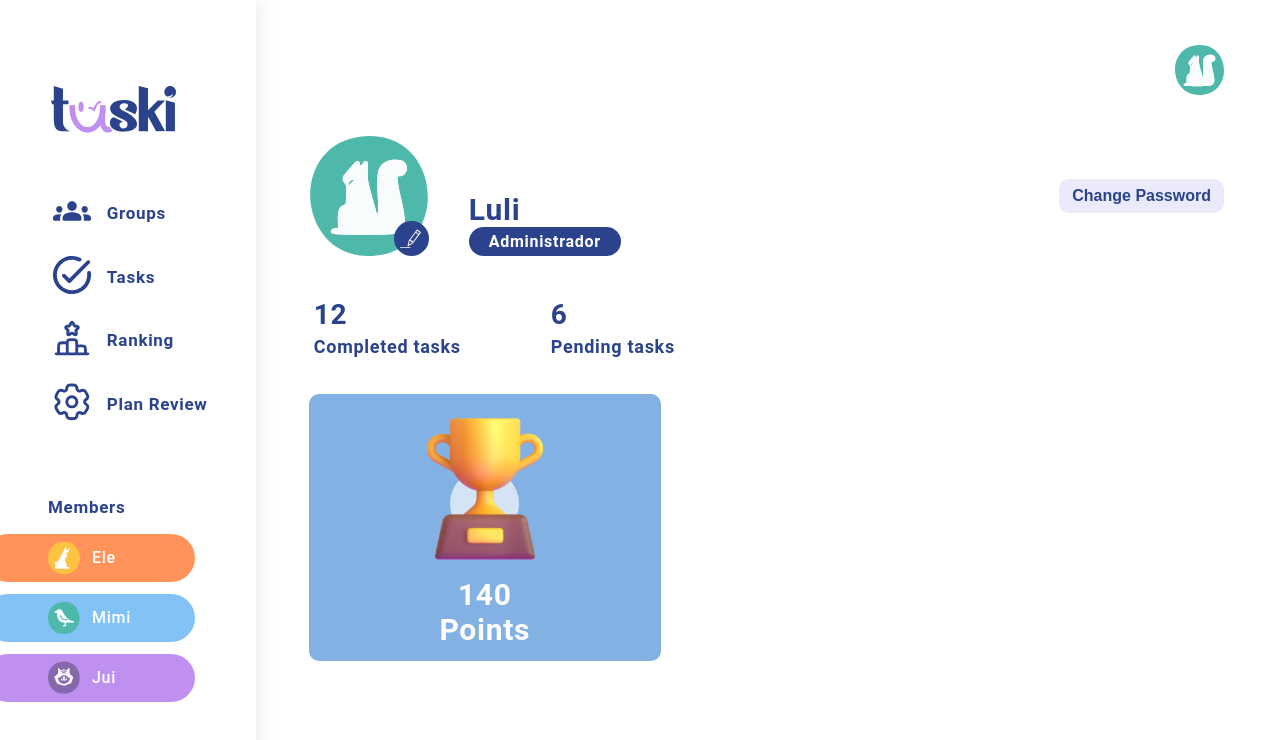
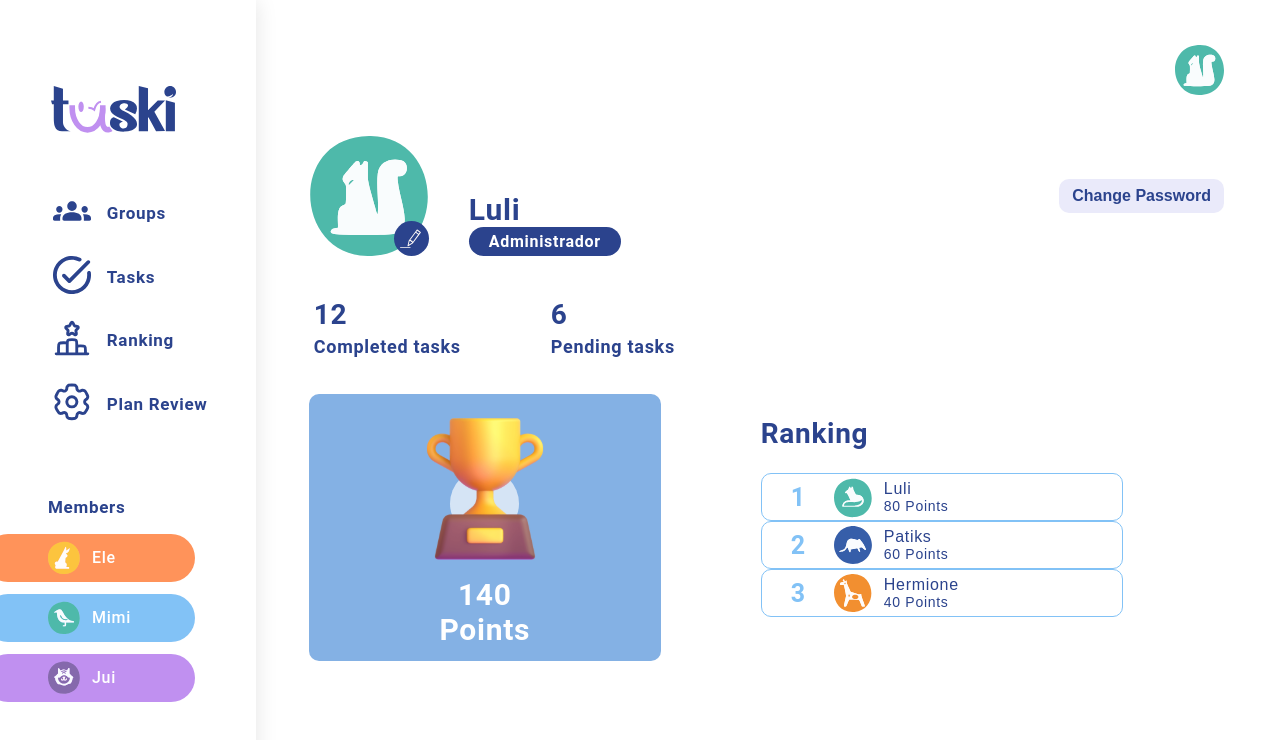
Before and after one commit to NikSala10/TaskiProject, a React (Vite) app: page /profile in a window 1280 px wide. Shown: the top 740 px of the page. Built offline with nearby package versions, Linux system fonts and the light colour scheme.

Commit message:
style(pages/profile): add CSS styles for Profile page

```diff
--- a/src/pages/Profile/Profile.tsx
+++ b/src/pages/Profile/Profile.tsx
@@ -1,6 +1,7 @@
 import Trophy from "../../assets/Trophy.svg"
 import "./profile.css";
 import { useSetPageInfo } from "../../hook/UseSetPage";
+import AvatarWithName from "../../components/AvatarWithName/AvatarWithName";
 
 const Profile = () => {
   useSetPageInfo("");
@@ -56,13 +57,57 @@ const Profile = () => {
                 <p>Points</p>
             </div>
 
+            <div className="groups-ranking">
+            <h2 className="title-list">Ranking</h2>
+            <div className="ranking-list">
+                <div className="ranking-item">
+                    <span className="ranking-number">1</span>
+                    <AvatarWithName  avatar={<svg width="38" height="40" viewBox="0 0 38 40" fill="none" xmlns="http://www.w3.org/2000/svg">
+                                <path d="M16.5693 0.965726C42.2366 -1.96175 45.6597 36.9599 20.6148 39.1036C-4.3264 41.2358 -7.78405 3.74337 16.5693 0.965726ZM8.36317 28.6039H24.1301C25.3057 28.6039 28.2101 26.4486 28.8901 25.3998C30.8494 22.3801 28.8901 18.2194 25.6284 17.2282C24.7063 16.9401 22.3321 16.9401 21.8941 16.5021C21.6982 16.3062 19.4277 12.0417 19.3355 11.7305C18.9321 10.359 19.6812 8.4112 17.5951 8.84917C18.1253 9.78273 16.9036 10.7278 16.3158 10.1285C16.1544 9.96714 16.7883 8.10001 15.3476 8.999C14.8175 9.33324 14.8175 10.6587 14.4141 11.258C14.0107 11.8573 12.6622 12.4797 12.0052 13.3095C9.89607 15.9719 11.9822 14.8309 13.1232 15.3841C14.6676 17.5048 15.532 20.1557 16.627 22.553C12.3971 22.0113 8.31708 23.8899 8.34013 28.6039H8.36317Z" fill="#4EB9AA"/>
+                                <path d="M8.36326 28.6038C8.34021 23.8899 12.4202 22.0112 16.6501 22.5529C15.5667 20.1556 14.6908 17.5047 13.1464 15.3841C12.0053 14.8308 9.90768 15.9719 12.0284 13.3095C12.6853 12.4796 14.0223 11.8918 14.4372 11.2579C14.8521 10.624 14.8291 9.33317 15.3708 8.99893C16.8115 8.09994 16.1776 9.96707 16.3389 10.1284C16.9267 10.7278 18.1484 9.78266 17.6182 8.84909C19.7044 8.41112 18.9552 10.3589 19.3586 11.7305C19.4508 12.0532 21.7213 16.3176 21.9173 16.502C22.3552 16.94 24.7295 16.94 25.6515 17.2281C28.9132 18.2309 30.8726 22.3916 28.9133 25.3997C28.2332 26.4485 25.3288 28.6038 24.1532 28.6038H8.38631H8.36326ZM9.95378 27.6472H20.6264C20.9722 27.6472 23.1159 27.2438 23.6 27.117C25.882 26.4946 27.5648 25.0309 28.0834 22.6797C28.3485 21.5156 26.1586 23.0831 25.7437 23.2099C24.6257 23.5672 23.0006 23.9936 21.8711 24.1089C17.9294 24.5007 10.3456 22.2648 9.9653 27.6472H9.95378Z" fill="#F9FCFD"/>
+                                <path d="M9.95378 27.6471C10.3341 22.2647 17.9179 24.5006 21.8596 24.1088C23.0007 23.9935 24.6257 23.5555 25.7322 23.2098C26.1471 23.083 28.337 21.5155 28.0719 22.6796C27.5417 25.0423 25.8705 26.4946 23.5885 27.1169C23.1159 27.2437 20.9722 27.6471 20.6149 27.6471H9.94226H9.95378Z" fill="#4EB9AA"/>
+                                </svg>}
+                            namePlayer={"Luli"}
+                            rol={"Admin"}
+                            showRanking={true}
+                            numPoints={80}
+                            ></AvatarWithName>
+                    </div>
+                    <div className="ranking-item">
+                        <span className="ranking-number">2</span>
+                    <AvatarWithName  avatar={<svg width="38" height="38" viewBox="0 0 38 38" fill="none" xmlns="http://www.w3.org/2000/svg">
+                            <path d="M16.3154 0.133352C31.6512 -1.59976 42.8366 13.8842 35.7331 27.7377C28.6297 41.5912 9.01813 41.2491 2.08569 27.7377C-3.80917 16.2444 3.37412 1.59281 16.3154 0.133352ZM31.8222 23.9978C31.9134 23.4505 31.7538 23.0173 31.5828 22.5156C30.6592 19.7905 28.6183 16.5523 26.6571 14.5113C26.3378 14.1693 26.1668 12.7896 25.095 13.0177C24.6389 13.1089 24.5591 13.8956 23.5215 13.8956C20.5798 13.9184 18.5731 11.8889 15.3577 13.3597C11.481 15.1156 13.4991 20.0869 10.4092 22.9146C9.17776 24.0434 5.05022 24.8188 5.03882 25.1038C5.01601 26.187 8.91552 25.3319 9.65665 25.0012C11.5722 24.1689 12.6326 21.8657 13.3851 21.478C13.8868 21.2157 13.807 21.706 13.8868 21.9113C14.8674 24.4083 16.5777 29.7217 16.6917 23.0515C18.1968 24.0434 22.3357 21.706 23.5671 22.47C23.7496 22.584 25.0494 26.6431 26.1326 25.5713C26.4747 25.2407 24.8556 22.1621 25.1862 21.7972C25.9388 21.9113 26.6343 21.1929 27.2614 21.1587C28.8463 21.0561 30.1461 23.9408 31.7994 23.9978H31.8222Z" fill="#365EA9"/>
+                            <path d="M31.822 23.9981C30.1687 23.941 28.8689 21.0563 27.284 21.159C26.6569 21.1932 25.9613 21.9115 25.2088 21.7975C24.8781 22.1623 26.4858 25.2409 26.1552 25.5715C25.0606 26.6433 23.7721 22.5842 23.5897 22.4702C22.3469 21.6948 18.2079 24.0323 16.7143 23.0517C16.6003 29.7219 14.8785 24.4085 13.9094 21.9115C13.8296 21.7062 13.9094 21.216 13.4077 21.4782C12.6551 21.8659 11.5948 24.1691 9.67921 25.0014C8.93808 25.3207 5.03857 26.1758 5.06138 25.1041C5.06138 24.8076 9.20032 24.0323 10.4317 22.9149C13.5217 20.0986 11.5035 15.1273 15.3802 13.3599C18.607 11.8891 20.6024 13.9186 23.5441 13.8958C24.5817 13.8958 24.6615 13.1091 25.1176 13.0179C26.2008 12.7898 26.3604 14.1695 26.6797 14.5116C28.6408 16.5525 30.6704 19.7907 31.6053 22.5158C31.7764 23.0175 31.9474 23.4508 31.8448 23.9981H31.822Z" fill="#F9FBFE"/>
+                            </svg>}
+                    namePlayer={"Patiks"}
+                    rol={"Member"}
+                    showRanking={true}
+                    numPoints={60}
+                    ></AvatarWithName>
+                    </div>
+                    <div className="ranking-item">
+                        <span className="ranking-number">3</span>
+                    <AvatarWithName  avatar={<svg width="38" height="38" viewBox="0 0 38 38" fill="none" xmlns="http://www.w3.org/2000/svg">
+                            <path d="M16.4394 0.155561C41.8502 -2.74266 45.239 35.79 20.4444 37.9123C-4.35019 40.0346 -7.6706 2.90545 16.4394 0.155561ZM10.1523 5.79226C9.38781 5.26738 8.44077 5.94059 8.99988 6.94469C9.10257 7.11585 10.5973 7.45816 9.5704 8.11995C8.7945 8.62201 6.21577 8.11996 6.07884 9.706C5.88487 11.9424 9.39923 10.7557 9.84423 11.1437C10.2664 11.5088 12.1605 20.8425 12.0464 21.9607C11.8981 23.4782 9.57041 31.9561 10.1866 32.5609C10.643 32.5266 11.1678 32.6407 11.6014 32.5609C12.9022 32.2984 13.9291 27.449 14.9446 26.1254C15.3212 25.6348 15.4125 25.669 15.9944 25.6006C18.6758 25.2925 22.0305 25.8288 24.7917 25.669C25.8187 26.0227 27.6557 32.1615 28.2034 32.5038C28.6256 32.7662 30.0633 32.4353 30.6795 32.5609C31.4554 31.7735 26.6288 21.8694 27.2107 19.941L24.9401 20.5116L16.5763 17.6476C15.2185 13.9735 12.4686 10.3564 12.3887 6.38559L10.9738 7.64072C10.3805 7.36688 10.3805 5.96341 10.1409 5.80366L10.1523 5.79226Z" fill="#F28F30"/>
+                            <path d="M10.1521 5.79247C10.3918 5.95221 10.3918 7.36708 10.9851 7.62952L12.4 6.37439C12.4798 10.3452 15.2297 13.9622 16.5876 17.6364L24.9513 20.5004L27.222 19.9298C26.6401 21.8582 31.4666 31.7623 30.6907 32.5497C30.0746 32.4355 28.6369 32.755 28.2147 32.4926C27.667 32.1503 25.8299 26.0115 24.803 25.6578C22.0417 25.8176 18.6871 25.2813 16.0056 25.5894C15.4237 25.6578 15.3325 25.6236 14.9559 26.1142C13.9404 27.4378 12.9135 32.2872 11.6127 32.5497C11.1791 32.6409 10.6542 32.5268 10.1978 32.5497C9.58164 31.9449 11.9093 23.467 12.0577 21.9495C12.1718 20.8313 10.2777 11.4976 9.8555 11.1325C9.39909 10.7445 5.88469 11.9426 6.09007 9.69479C6.227 8.09735 8.80573 8.61081 9.58163 8.10876C10.6086 7.44696 9.1138 7.10465 9.01111 6.9335C8.4406 5.91798 9.39907 5.25618 10.1636 5.78105L10.1521 5.79247ZM11.7724 8.89607C11.567 8.69068 10.0266 8.89607 10.1978 9.68338C10.4716 10.8929 12.4913 9.62633 11.7724 8.89607ZM14.7848 20.5688C14.0773 20.7856 13.986 22.7938 15.0928 22.7824C16.7473 22.7824 16.2453 20.1238 14.7848 20.5688ZM19.5657 20.9454C19.075 21.0823 18.1508 22.1206 18.0709 22.6341C17.6373 25.5779 24.7459 26.2626 24.3922 22.6455C24.1868 20.6031 21.0604 20.5118 19.5771 20.9454H19.5657Z" fill="#FFFCFA"/>
+                            <path d="M19.5659 20.9454C21.0492 20.5118 24.187 20.6031 24.381 22.6456C24.7461 26.2626 17.6375 25.578 18.0597 22.6342C18.1396 22.1207 19.0638 21.0938 19.5545 20.9454H19.5659Z" fill="#F28F30"/>
+                            <path d="M14.785 20.5685C16.2455 20.1349 16.7362 22.7821 15.0931 22.7821C13.9977 22.7821 14.0776 20.7739 14.785 20.5685Z" fill="#F7AB61"/>
+                            <path d="M11.7727 8.89602C12.4915 9.61487 10.4719 10.8928 10.1981 9.68334C10.0269 8.90743 11.5673 8.70205 11.7727 8.89602Z" fill="#F7AB61"/>
+                            </svg>}
+                        namePlayer={"Hermione"}
+                        rol={"Member"}
+                        showRanking={true}
+                        numPoints={40}
+                            ></AvatarWithName>
+                </div>
+            </div>
+
+        </div>
 
         </div>
 
     </div>
 
-
-
   );
 };
 
```
